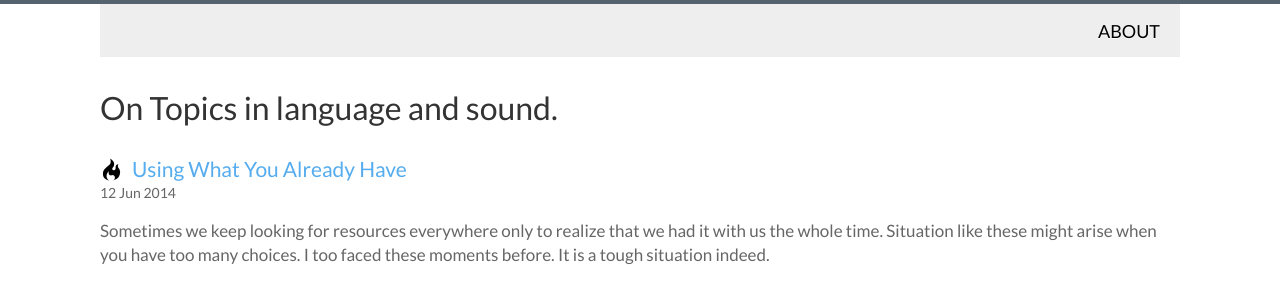
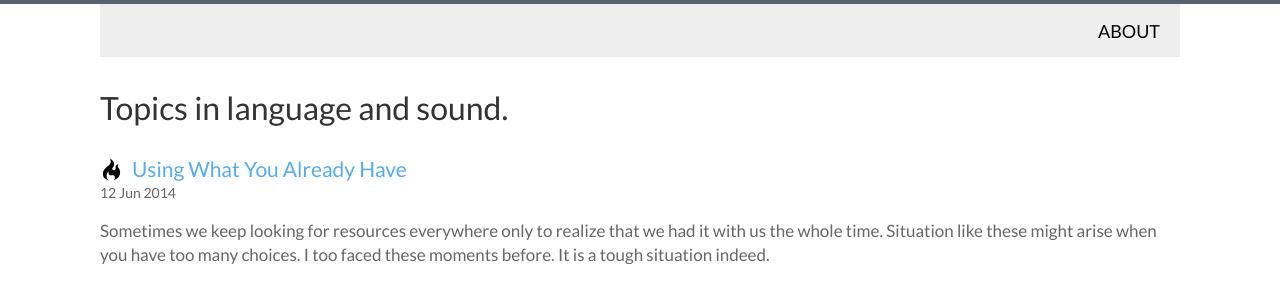
Before and after one commit to languageandsound/languageandsound.github.io, a Jekyll site: the page built from index.html, in a window 1280 px wide. Shown: the top 286 px of the page. Built offline with Jekyll 4.4.1, drawn with Linux system fonts in a browser that asks for light colours; the list of posts is cut into pages by our own code.

```diff
--- a/_config.yml
+++ b/_config.yml
@@ -4,7 +4,7 @@ url: http://languageandsound.com
 gems: [jekyll-paginate,  jekyll-gist]
 paginate: 8
 description:     Language & Sound
-intro: On Topics in language and sound.
+intro: Topics in language and sound.
 logo:             logo.png
 disqus_shortname:
 # url: http://gotchacode.com
```
